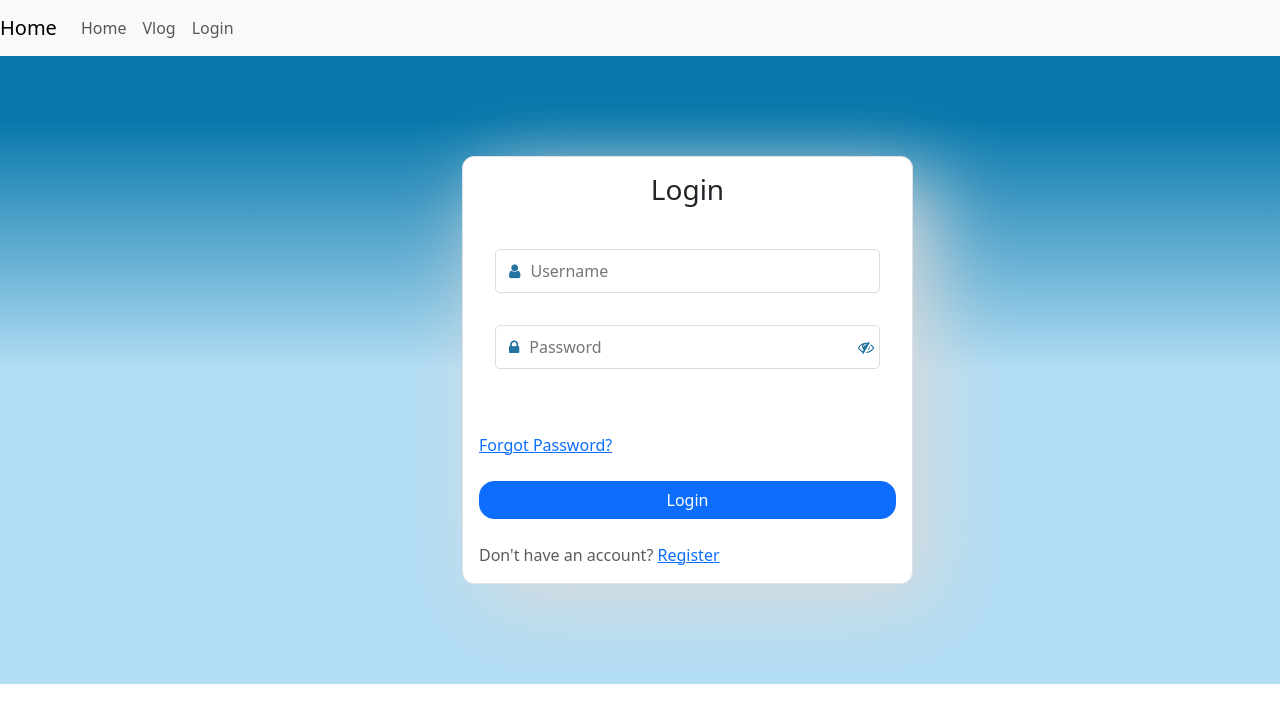
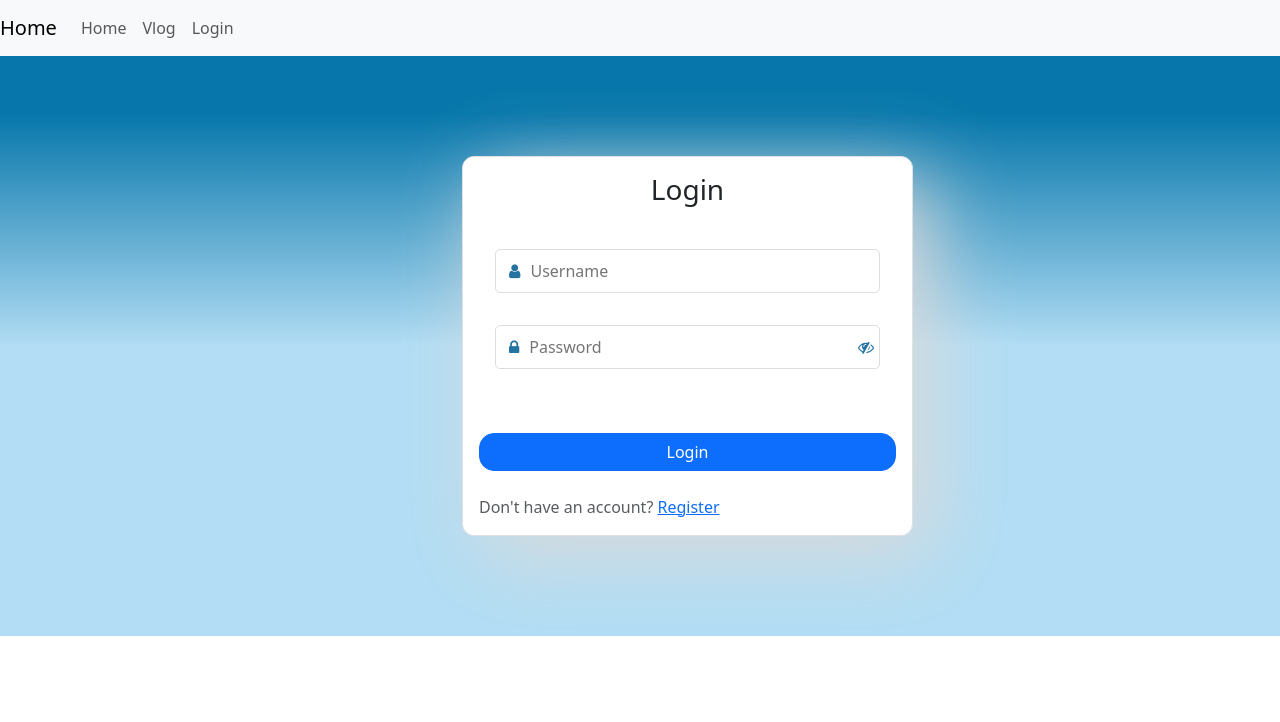
Before and after one commit to andreamoncayo13/MyTravelSiteFrontEnd, an Angular app in the folder myTravelUI/: page /login in a window 1280 px wide. Shown: the top 722 px of the page. Built offline with nearby package versions, Linux system fonts and the light colour scheme.

Commit message:
removing forgot password link

```diff
--- a/myTravelUI/src/app/components/login/login.component.html
+++ b/myTravelUI/src/app/components/login/login.component.html
@@ -50,9 +50,6 @@
                             <div *ngIf="loginError" class="alert alert-danger" role="alert">
                                 {{loginError}}
                             </div>
-                            <div class = "form-inline fr mt-4">
-                                <a id="forgot" class="font-weight-bold">Forgot Password?</a>
-                            </div>
                             <button (click)="onLogin() "type="submit" class="btn btn-primary btn-block mt-4 w-100">Login</button>
                             <div class="test-center pt-4 text-muted">Don't have an account? <a id="forgot" routerLink="/register" id="register-link">Register</a></div>
                         </form>
```
